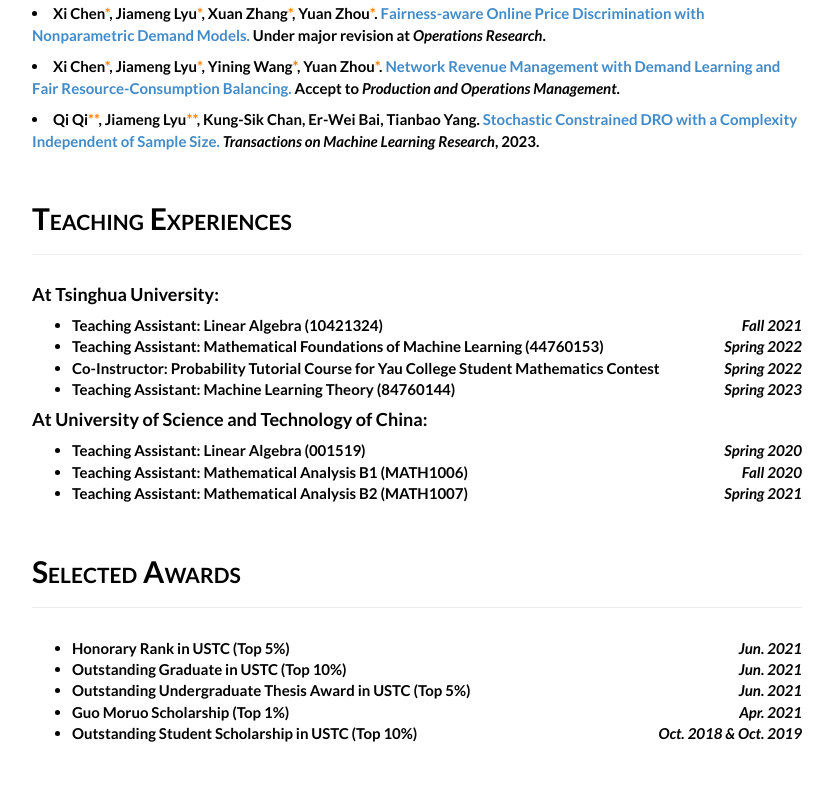
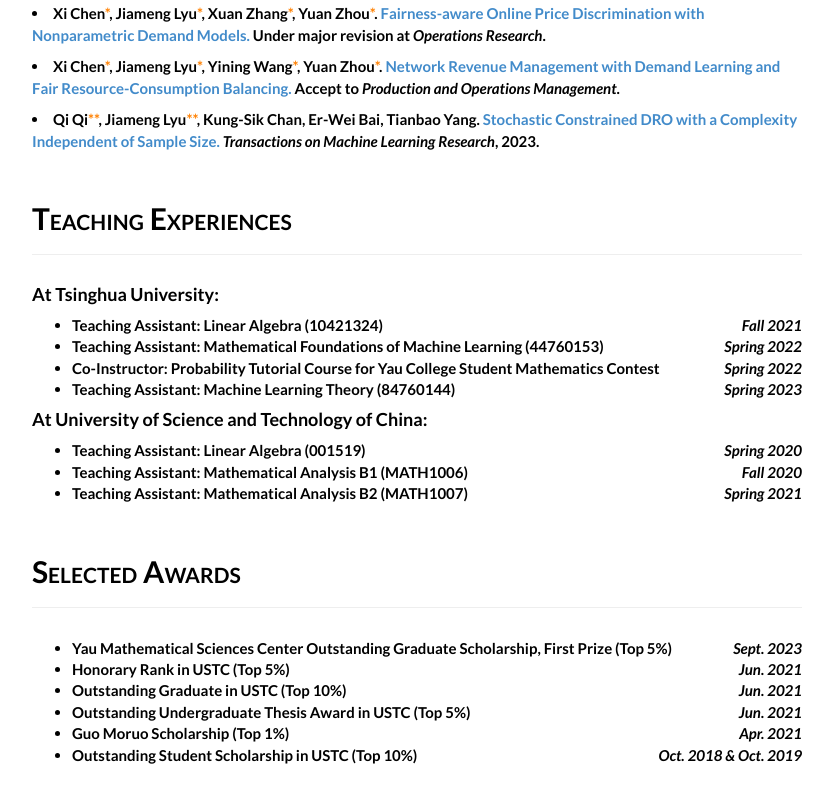
Before and after one commit to YuxinLiu1997/YuxinLiu1997.github.io, a plain HTML site: page index.html in a window 1280 px wide. Shown: the part 842-1644 px from the top of the page, without its empty margins (223-1056 px from the left). Drawn offline with nearby package versions, Linux system fonts and the light colour scheme.

Commit message:
Updated Version

```diff
--- a/index.html
+++ b/index.html
@@ -179,8 +179,12 @@
 </div>
 
 <ul>
+  <li>
+    Yau Mathematical Sciences Center Outstanding Graduate Scholarship, First Prize (Top 5%) <span style="float: right;"><em>Sept. 2023</em></span>
+  </li>
     <li>
       Honorary Rank in USTC (Top 5%) <span style="float: right;"><em>Jun. 2021</em></span>
+    </li>
     <li>
       Outstanding Graduate in USTC (Top 10%) <span style="float: right;"><em>Jun. 2021</em></span>
     </li>
```
Also changed, not shown: 1 other file.
